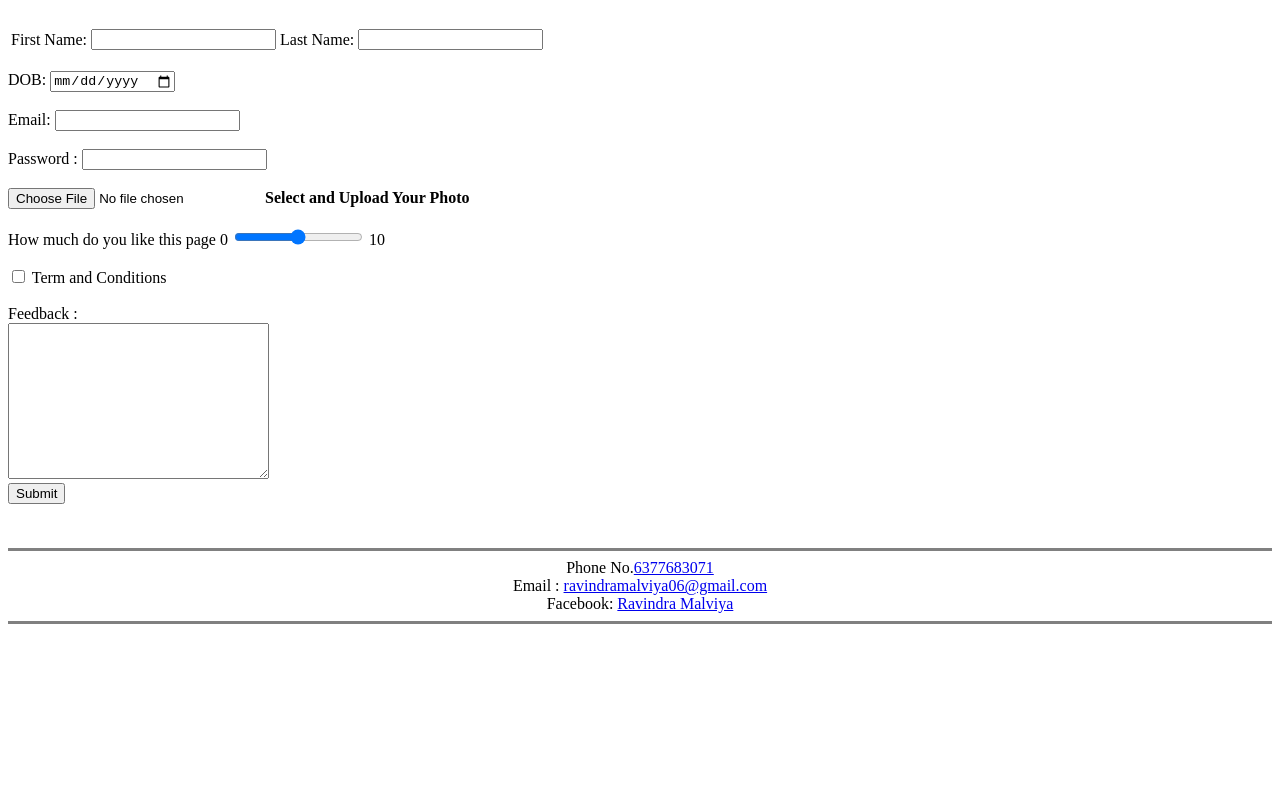
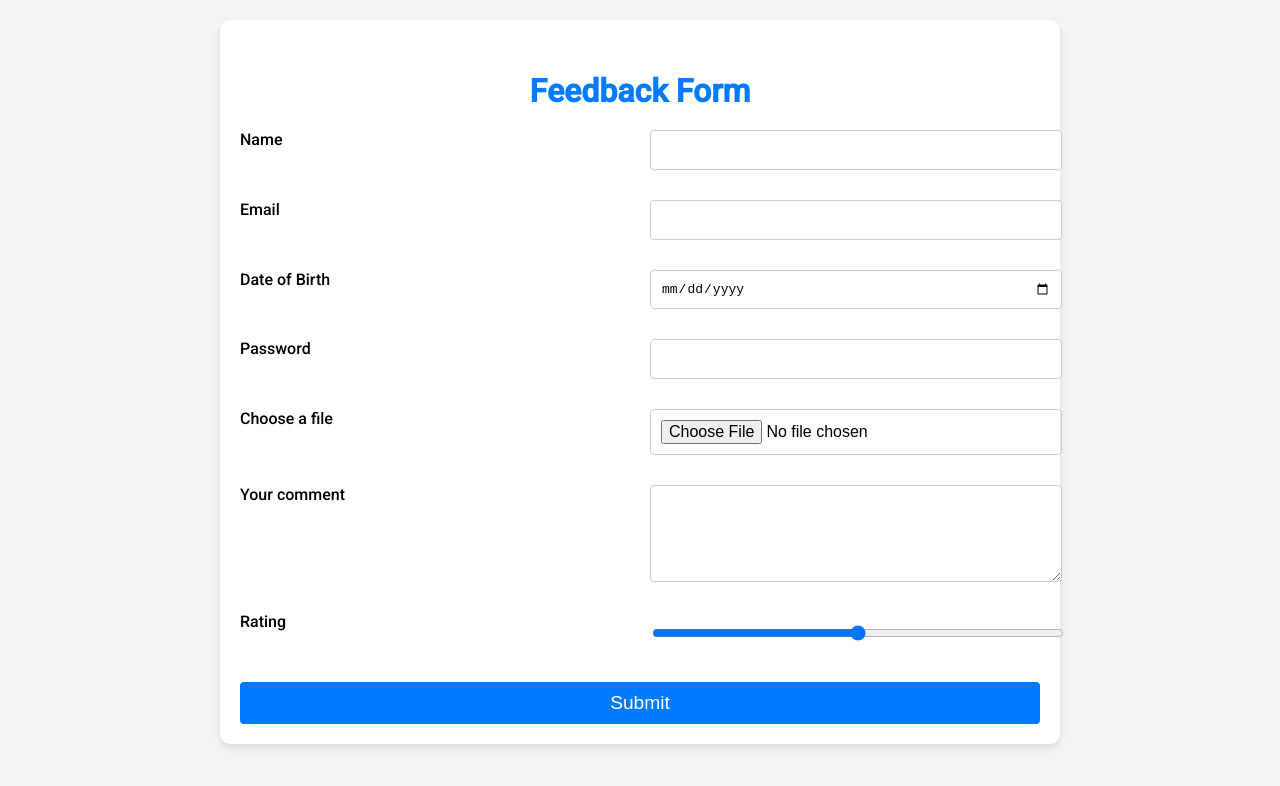
Before and after one commit to ravi31-k/cv, a plain HTML site: page contect.html in a window 1280 px wide. Drawn offline with Linux system fonts and the light colour scheme.

Commit message:
Update contect.html

```diff
--- a/contect.html
+++ b/contect.html
@@ -1,48 +1,104 @@
 <!DOCTYPE html>
-<html>
-  <head>
+<html lang="en">
+<head>
     <meta charset="utf-8">
+    <meta name="viewport" content="width=device-width, initial-scale=1.0">
     <title>Contact</title>
-  </head>
-  <body><br>
-<form class="" action="index.html" method="post">
+    <link href="https://fonts.googleapis.com/css2?family=Roboto:wght@400;500&display=swap" rel="stylesheet">
+    <style>
+        body {
+            font-family: 'Roboto', sans-serif;
+            background-color: #f4f4f4;
+            margin: 0;
+            padding: 20px;
+        }
 
-  <table>
-    <tr>
-      <td><label>First Name:</label></td>
-      <td><input type="text" name="First Name " value=""></td>
-      <td><label>Last Name:</label></td>
-      <td><input type="text" name="Last Name" value=""></td>
+        .container {
+            max-width: 800px;
+            margin: 0 auto;
+            padding: 20px;
+            background-color: white;
+            border-radius: 10px;
+            box-shadow: 0 4px 8px rgba(0, 0, 0, 0.1);
+        }
 
-    </tr>
-  </table><br>
-  <label>DOB:</label>
-  <input type="date" name="DOB" value=""><br><br>
-  <label>Email:     </label>
-  <input type="email" name="Email" value=""><br><br>
-  <label>Password : </label>
-  <input type="password" name="Password" value=""><br><br>
-  <input type="file" name="YourPhoto" value="">
-  <label><strong>Select and Upload Your Photo</strong></label>
-  <br><br>
-  <label>How much do you like this page</label>
-  <label>0</label>
-  <input type="range" name="Like" value="">
-  <label>10</label><br><br>
-  <input type="checkbox" name="" value="">
-  <label> Term and Conditions</label><br><br>
-  <label >Feedback :</label><br>
-  <textarea name="name" rows="10" cols="30"></textarea><br>
-  <input type="submit" name="">
-</form>
+        form {
+            display: grid;
+            grid-template-columns: 1fr 1fr;
+            gap: 20px;
+        }
 
-   <center>
-<br> <br>
-<hr size="3" noshade>
-          Phone No.<a href="tel:+916377683071">6377683071</a> <br>
-          Email : <a href="https://accounts.google.com/signin/v2/identifier?service=mail&passive=true&rm=false&continue=https%3A%2F%2Fmail.google.com%2Fmail%2F&ss=1&scc=1&ltmpl=default&ltmplcache=2&emr=1&osid=1&flowName=GlifWebSignIn&flowEntry=ServiceLogin">ravindramalviya06@gmail.com</a> <br>
-          Facebook: <a href="https://www.facebook.com/psychothinker11/">Ravindra Malviya</a>
-<hr size="3" noshade>
+        form label {
+            font-weight: 500;
+            margin-bottom: 5px;
+            display: block;
+        }
 
-  </body>
+        form input[type="text"],
+        form input[type="date"],
+        form input[type="email"],
+        form input[type="password"],
+        form input[type="file"],
+        form textarea,
+        form input[type="range"] {
+            width: 100%;
+            padding: 10px;
+            margin-bottom: 10px;
+            border: 1px solid #ccc;
+            border-radius: 4px;
+            font-size: 1em;
+        }
+
+        form input[type="submit"] {
+            grid-column: 1 / span 2;
+            background-color: #007bff;
+            color: white;
+            padding: 10px;
+            border: none;
+            border-radius: 4px;
+            font-size: 1.2em;
+            cursor: pointer;
+        }
+
+        form input[type="submit"]:hover {
+            background-color: #0056b3;
+        }
+
+        h3 {
+            font-size: 2em;
+            color: #007bff;
+            margin-bottom: 20px;
+            text-align: center;
+        }
+    </style>
+</head>
+<body>
+    <div class="container">
+        <h3>Feedback Form</h3>
+        <form>
+            <label for="name">Name</label>
+            <input type="text" id="name" name="name">
+
+            <label for="email">Email</label>
+            <input type="email" id="email" name="email">
+
+            <label for="dob">Date of Birth</label>
+            <input type="date" id="dob" name="dob">
+
+            <label for="password">Password</label>
+            <input type="password" id="password" name="password">
+
+            <label for="file">Choose a file</label>
+            <input type="file" id="file" name="file">
+
+            <label for="comment">Your comment</label>
+            <textarea id="comment" name="comment" rows="5"></textarea>
+
+            <label for="rating">Rating</label>
+            <input type="range" id="rating" name="rating" min="1" max="5">
+
+            <input type="submit" value="Submit">
+        </form>
+    </div>
+</body>
 </html>
```
